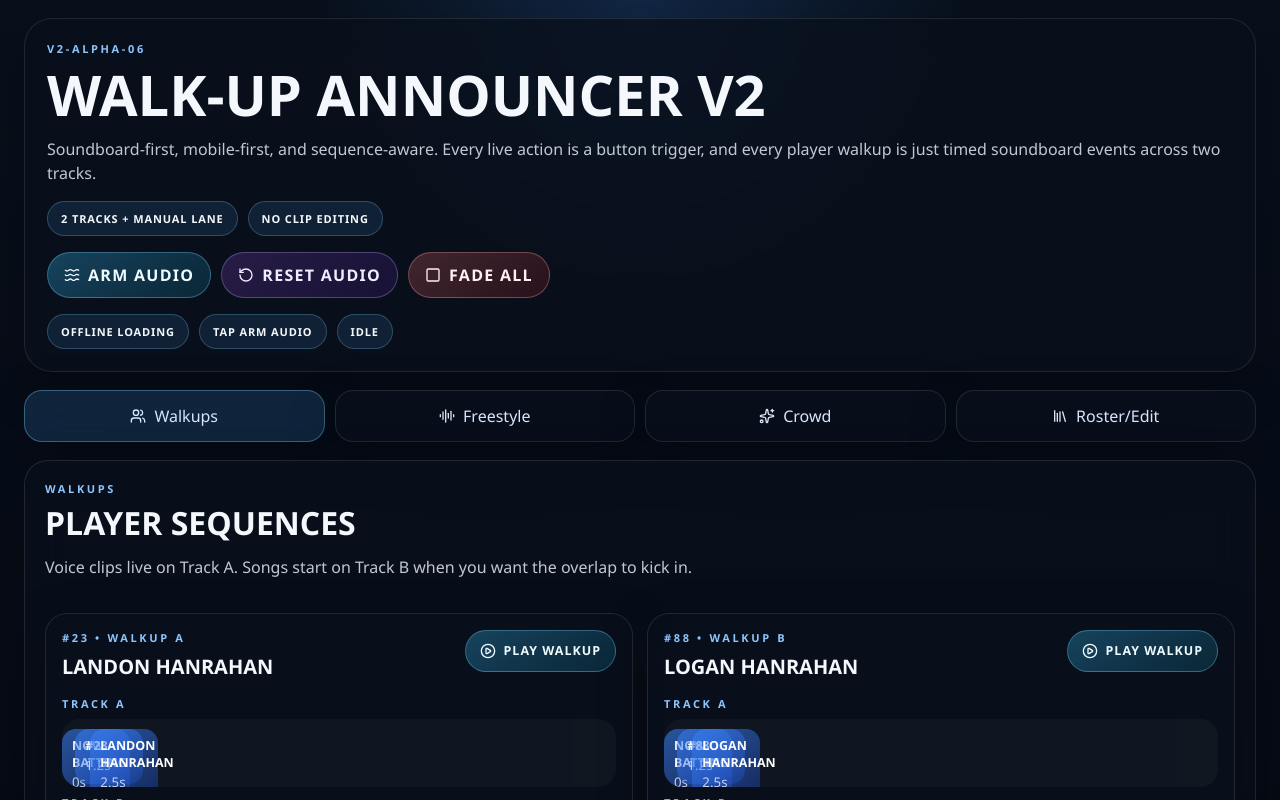
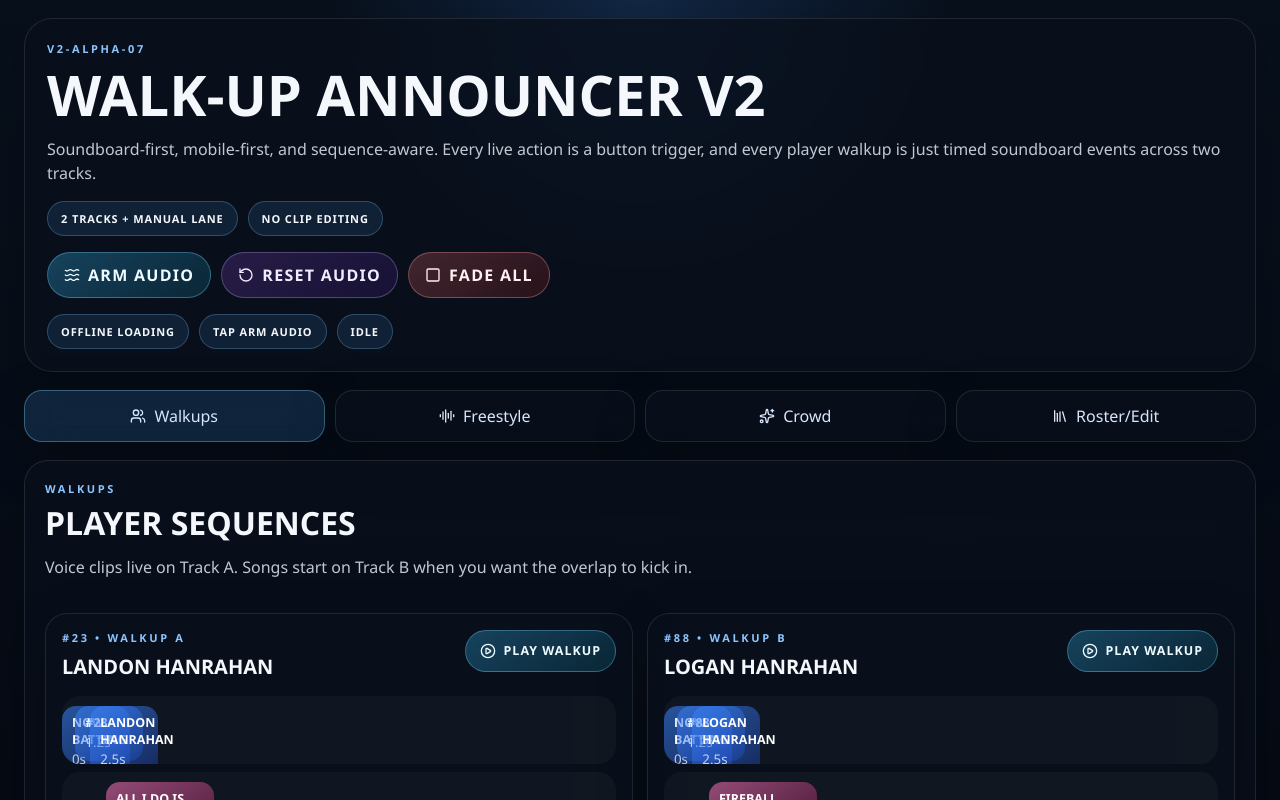
Before and after one commit to ClayBoneNJ/walk-up-announcer, a React (Vite) app in the folder v2/: page / in a window 1280 px wide. Shown: the top 800 px of the page. Built offline with nearby package versions, Linux system fonts and the light colour scheme.

Commit message:
Remove v2 track headers

```diff
--- a/v2/src/App.jsx
+++ b/v2/src/App.jsx
@@ -12,7 +12,7 @@ import {
 import { usePlaybackEngine } from "./hooks/usePlaybackEngine";
 import { clipLibrary, players, screenTabs } from "./lib/sampleData";
 
-const APP_BUILD_LABEL = "v2-alpha-06";
+const APP_BUILD_LABEL = "v2-alpha-07";
 
 function formatMs(ms) {
   return `${(ms / 1000).toFixed(ms % 1000 === 0 ? 0 : 1)}s`;
@@ -160,7 +160,6 @@ export default function App() {
                   </div>
 
                   <div className="timeline-shell">
-                    <div className="timeline-label">Track A</div>
                     <div className="timeline-lane">
                       {player.sequence
                         .filter((event) => event.track === "A")
@@ -182,7 +181,6 @@ export default function App() {
                         ))}
                     </div>
 
-                    <div className="timeline-label">Track B</div>
                     <div className="timeline-lane">
                       {player.sequence
                         .filter((event) => event.track === "B")
--- a/v2/src/index.css
+++ b/v2/src/index.css
@@ -59,8 +59,7 @@ button {
 .hero-topline,
 .panel-kicker,
 .player-topline,
-.clip-card-topline,
-.timeline-label {
+.clip-card-topline {
   color: #8dc6ff;
   font-size: 11px;
   font-weight: 700;
```
